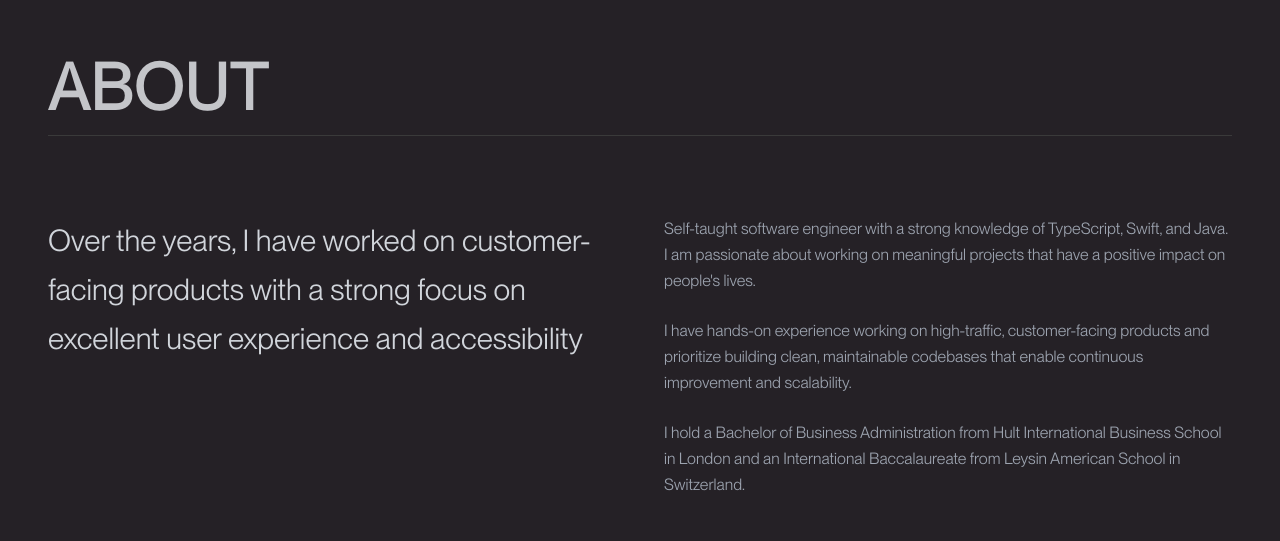
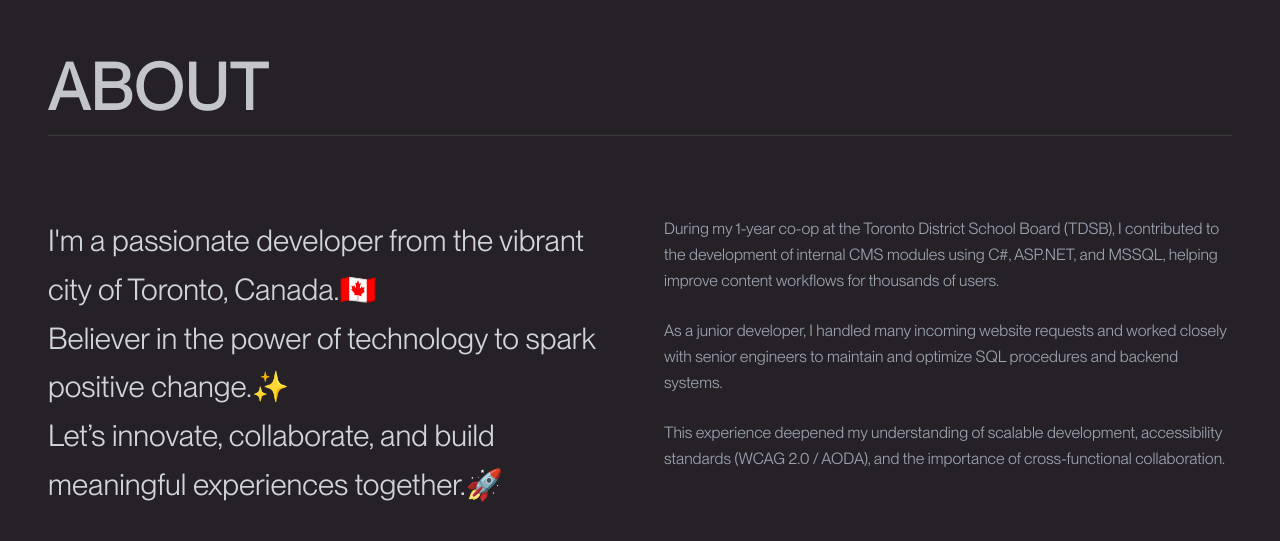
Before and after one commit to runner-jaimie/Jaimie, a Next.js app: page / in a window 1280 px wide. Shown: the part 909-1450 px from the top of the page. Built offline with nearby package versions, Linux system fonts and the light colour scheme; a web font is replaced by a local one.

Commit message:
feat(about): update bio with TDSB co-op experience and personal intro

```diff
--- a/components/About.tsx
+++ b/components/About.tsx
@@ -28,27 +28,31 @@ export default function About() {
         <div className="grid md:grid-cols-2 gap-12">
           {/* 왼쪽 강조 텍스트 */}
           <div className="text-3xl font-medium leading-relaxed text-gray-300">
-            Over the years, I have worked on customer-facing products with a
-            strong focus on excellent user experience and accessibility
+            I'm a passionate developer from the vibrant city of Toronto,
+            Canada.🇨🇦 <br />
+            Believer in the power of technology to spark positive change.✨{' '}
+            <br />
+            Let’s innovate, collaborate, and build meaningful experiences
+            together.🚀
           </div>
 
           {/* 오른쪽 설명 */}
           <div className="text-base text-gray-400 space-y-6 leading-relaxed">
             <p>
-              Self-taught software engineer with a strong knowledge of
-              TypeScript, Swift, and Java. I am passionate about working on
-              meaningful projects that have a positive impact on people's lives.
+              During my 1-year co-op at the Toronto District School Board
+              (TDSB), I contributed to the development of internal CMS modules
+              using C#, ASP.NET, and MSSQL, helping improve content workflows
+              for thousands of users.
             </p>
             <p>
-              I have hands-on experience working on high-traffic,
-              customer-facing products and prioritize building clean,
-              maintainable codebases that enable continuous improvement and
-              scalability.
+              As a junior developer, I handled many incoming website requests
+              and worked closely with senior engineers to maintain and optimize
+              SQL procedures and backend systems.
             </p>
             <p>
-              I hold a Bachelor of Business Administration from Hult
-              International Business School in London and an International
-              Baccalaureate from Leysin American School in Switzerland.
+              This experience deepened my understanding of scalable development,
+              accessibility standards (WCAG 2.0 / AODA), and the importance of
+              cross-functional collaboration.
             </p>
           </div>
         </div>
```
